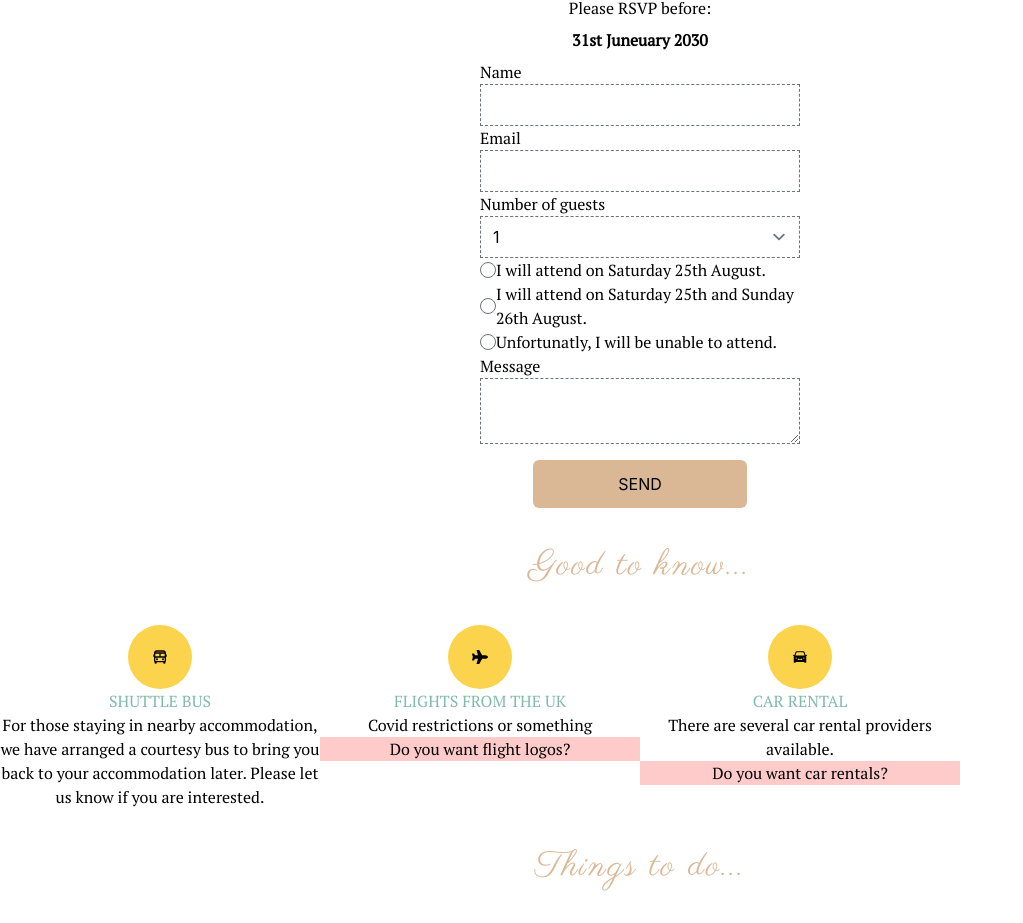
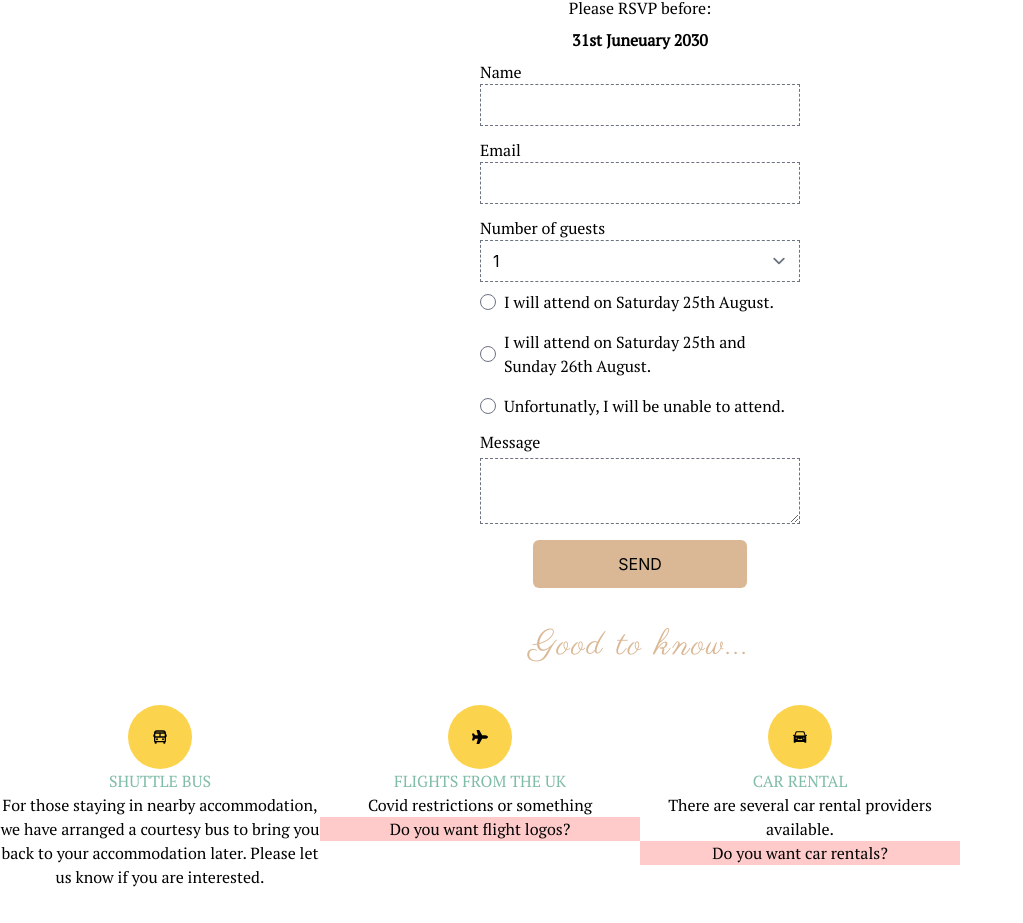
Before and after one commit to SeanLewisIRE/wedding_rsvp, a React (Create React App) app: page / in a window 1280 px wide. Shown: the part 5915-6838 px from the top of the page, without its empty margins (0-1023 px from the left). Built offline with nearby package versions, Linux system fonts and the light colour scheme.

Commit message:
form spacing

```diff
--- a/src/components/Rsvp/Rsvp.js
+++ b/src/components/Rsvp/Rsvp.js
@@ -38,34 +38,34 @@ const Rsvp = () => {
                 <label for="name">Name{numberOfGuests ? "s" : ""}</label>
                 <input className="border border-dashed border-light-blue-500" type="text" name="name" />
 
-                <label for="email">Email</label>
+                <label className="mt-3" for="email">Email</label>
                 <input
                     className="border border-dashed border-light-blue-500"
                     type="email" name="user_email" />
 
-                <label for="guests">Number of guests</label>
+                <label className="mt-3" for="guests">Number of guests</label>
                 <select className="border border-dashed border-light-blue-500"  name="guests" onChange={handleChange}>
                     <option value="1">1</option>
                     <option value="2">2</option>
                 </select>
 
-                <div className="flex items-center">
+                <div className="flex items-center my-2">
                     <input type="radio" id="attend_one" name="attend_radio" value="I/We will attend on Saturday 25th August." />
-                    <label for="attend_one">{numberOfGuests ? "We" : "I"} will attend on Saturday 25th August.</label>
+                    <label className="px-2" for="attend_one">{numberOfGuests ? "We" : "I"} will attend on Saturday 25th August.</label>
                 </div>
 
-                <div className="flex items-center">
+                <div className="flex items-center my-2">
                     <input type="radio" id="attend_all" name="attend_radio" value="I/We will attend on Saturday 25th and Sunday 26th August." />
-                    <label for="attend_all">{numberOfGuests ? "We" : "I"} will attend on Saturday 25th and Sunday 26th August.</label>
+                    <label className="px-2" for="attend_all">{numberOfGuests ? "We" : "I"} will attend on Saturday 25th and Sunday 26th August.</label>
                 </div>
 
-                <div className="flex items-center">
+                <div className="flex items-center my-2">
                     <input  type="radio" id="no_attend" name="attend_radio" value="Unfortunatly, I am / We are unable to attend." />
-                    <label for="no_attend">Unfortunatly, {numberOfGuests ? "we" : "I"} will be unable to attend.</label>
+                    <label className="px-2" for="no_attend">Unfortunatly, {numberOfGuests ? "we" : "I"} will be unable to attend.</label>
                 </div>
 
 
-                <label>Message</label>
+                <label className="my-1">Message</label>
                 <textarea
                     className="border border-dashed border-light-blue-500"
                     name="dietary_message" />
```
